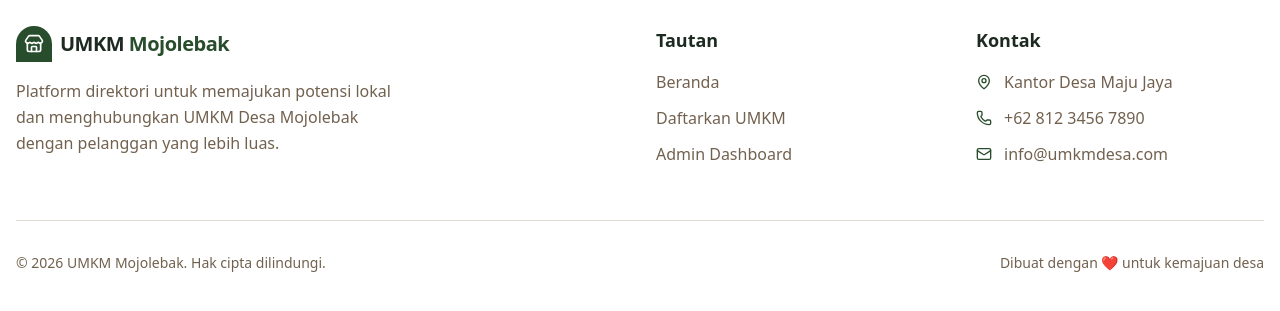
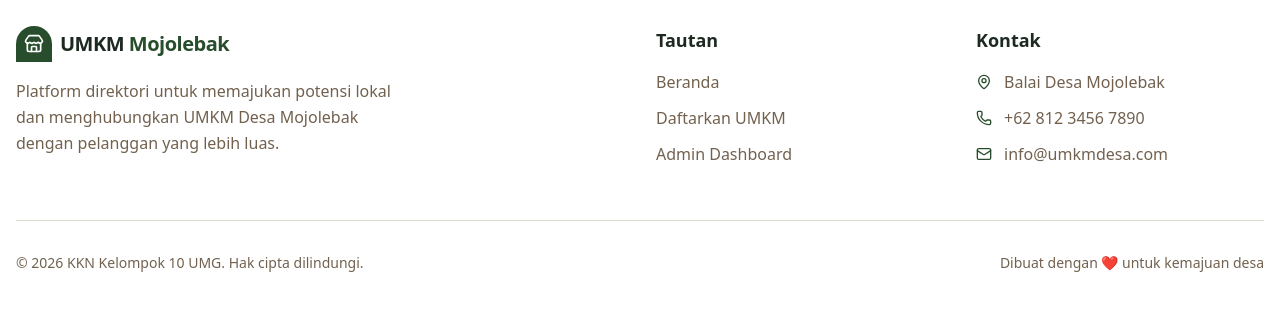
Before and after one commit to SanDiraaa/MOJO_UMKM, a Next.js app: page / in a window 1280 px wide. Shown: the part 1703-2014 px from the top of the page. Built offline with nearby package versions, Linux system fonts and the light colour scheme; no server answers; the database is empty.

Commit message:
Update 2.0

```diff
--- a/src/components/layout/Footer.tsx
+++ b/src/components/layout/Footer.tsx
@@ -30,7 +30,17 @@ export default function Footer() {
           <div>
             <h3 className="font-semibold text-lg mb-4 text-foreground">Kontak</h3>
             <ul className="space-y-3 text-muted-foreground">
-              <li className="flex items-center gap-3"><MapPin className="h-4 w-4 text-primary" /> Kantor Desa Maju Jaya</li>
+              <li className="flex items-center gap-3">
+                <MapPin className="h-4 w-4 text-primary shrink-0" />
+                <a
+                  href="https://maps.app.goo.gl/SZi5gCveE7dj7oEr8"
+                  target="_blank"
+                  rel="noopener noreferrer"
+                  className="hover:text-primary hover:underline transition-colors"
+                >
+                  Balai Desa Mojolebak
+                </a>
+              </li>
               <li className="flex items-center gap-3"><Phone className="h-4 w-4 text-primary" /> +62 812 3456 7890</li>
               <li className="flex items-center gap-3"><Mail className="h-4 w-4 text-primary" /> info@umkmdesa.com</li>
             </ul>
@@ -38,7 +48,7 @@ export default function Footer() {
         </div>
 
         <div className="border-t mt-12 pt-8 flex flex-col md:flex-row items-center justify-between text-sm text-muted-foreground">
-          <p>&copy; {new Date().getFullYear()} UMKM Mojolebak. Hak cipta dilindungi.</p>
+          <p>&copy; {new Date().getFullYear()} KKN Kelompok 10 UMG. Hak cipta dilindungi.</p>
           <p className="mt-2 md:mt-0">Dibuat dengan ❤️ untuk kemajuan desa</p>
         </div>
       </div>
```
